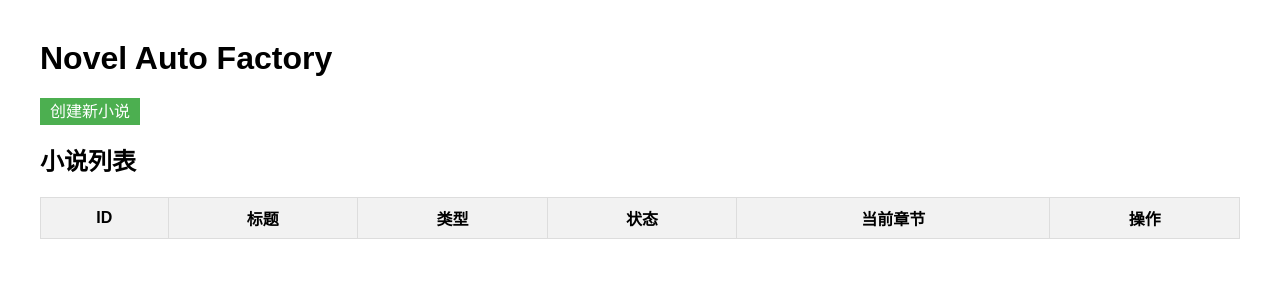
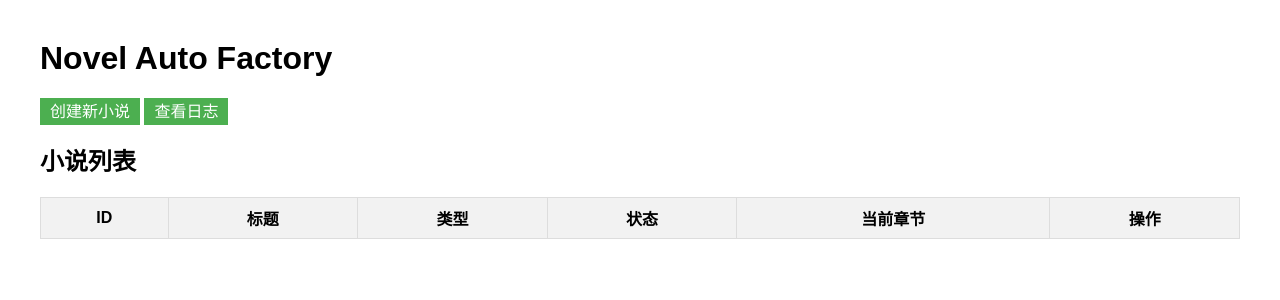
Before and after one commit to zz9744813-lab/qaunzidong, a FastAPI app: page / in a window 1280 px wide. Shown: the top 300 px of the page. Run offline with FastAPI, Linux system fonts and the light colour scheme; lists and menus that the app fills with data are empty.

Commit message:
Add logs link to index

```diff
--- a/app/templates/index.html
+++ b/app/templates/index.html
@@ -13,6 +13,7 @@
 <body>
     <h1>Novel Auto Factory</h1>
     <a href="/novels/new" class="btn">创建新小说</a>
+    <a href="/logs" class="btn">查看日志</a>
     <h2>小说列表</h2>
     <table>
         <tr>
```
